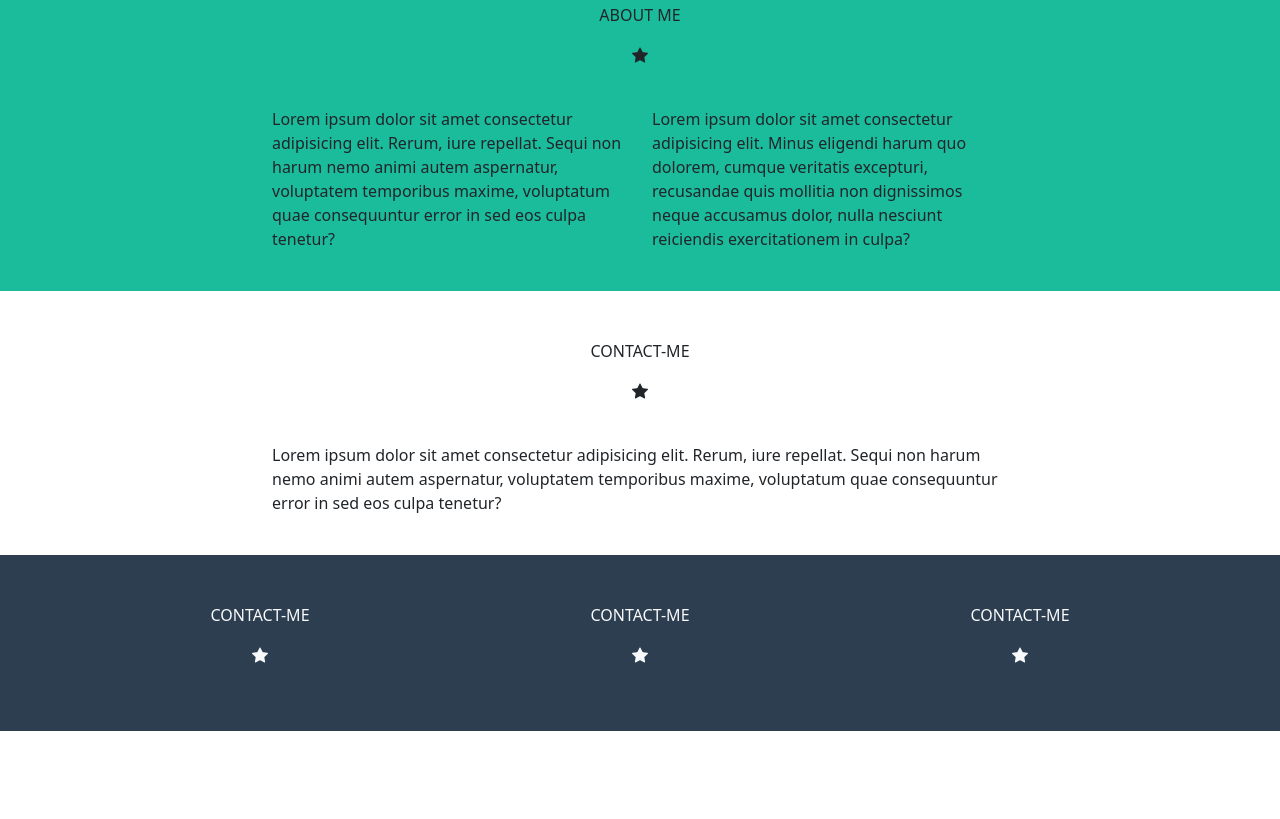
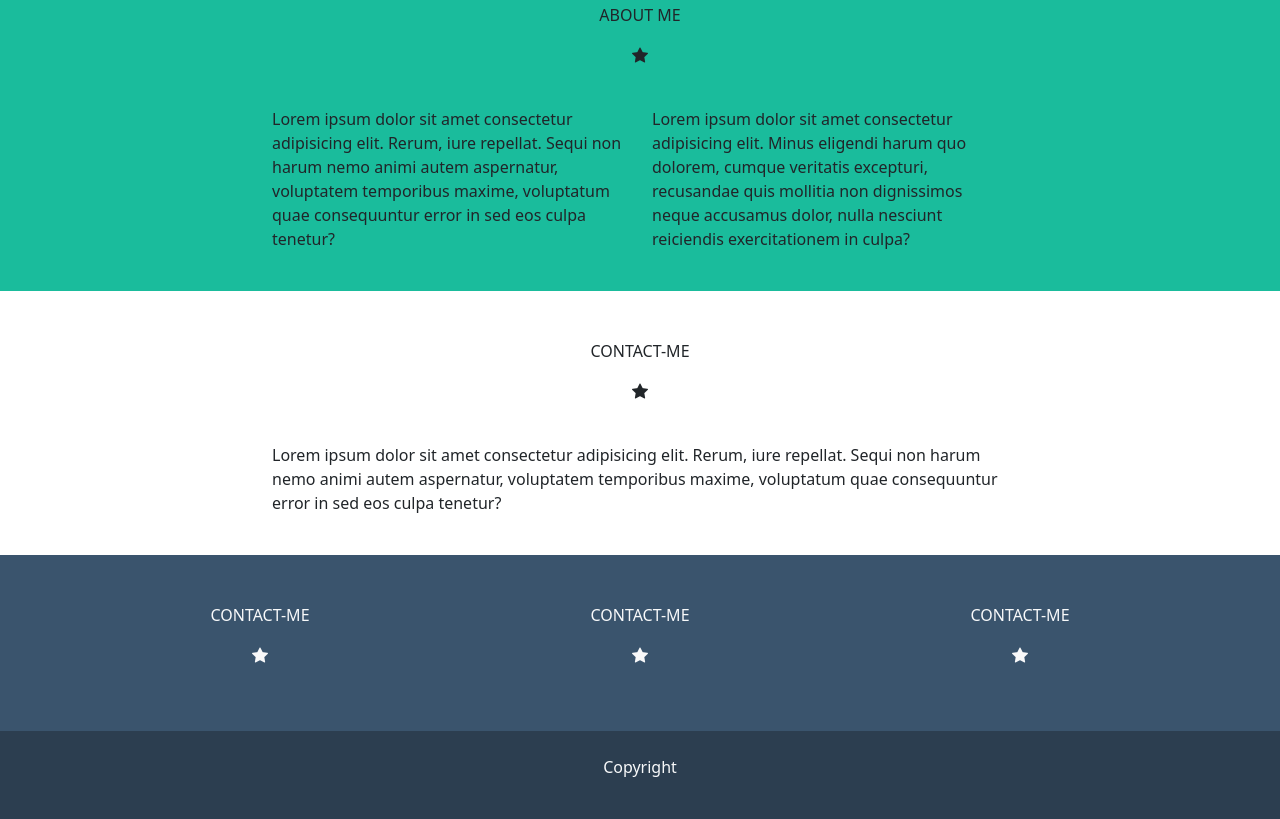
Before and after one commit to Luz42/html-css-bootstrap-freelancer, a plain HTML site: page index.html in a window 1280 px wide. Shown: the part 2198-3017 px from the top of the page. Before the commit the page ends 2929 px from the top, so only its background shows below. Drawn offline with nearby package versions, Linux system fonts and the light colour scheme.

Commit message:
add .ae-copyright to footer

```diff
--- a/index.html
+++ b/index.html
@@ -121,8 +121,8 @@
     </main>
     <!-- end SERVICES -->
     <!-- INFO -->
-    <footer>
-        <div class="container-lg py-4 text-light">
+    <footer class="text-light">
+        <div class="container-lg py-4">
             <div class="row d-flex">
                 <div class="col-12 col-md-4 text-center py-4">
                     <p>CONTACT-ME</p>
@@ -138,6 +138,11 @@
                 </div>
             </div>
         </div>
+        <div class="row d-flex ae-copyright">
+            <div class="col-12 text-center py-4">
+                <p>Copyright</p>
+            </div>
+        </div>
     </footer>
     <!-- end INFO -->
 </body>
--- a/style.css
+++ b/style.css
@@ -14,7 +14,7 @@
     CONTENT
  *************************************************/
 header nav,
-footer{
+.ae-copyright{
     background-color: #2c3e50;
 }
 
@@ -22,3 +22,7 @@ header,
 #about-me{
     background-color: #1abc9c;
 }
+
+footer{
+    background-color: #3a546d;
+}
```
